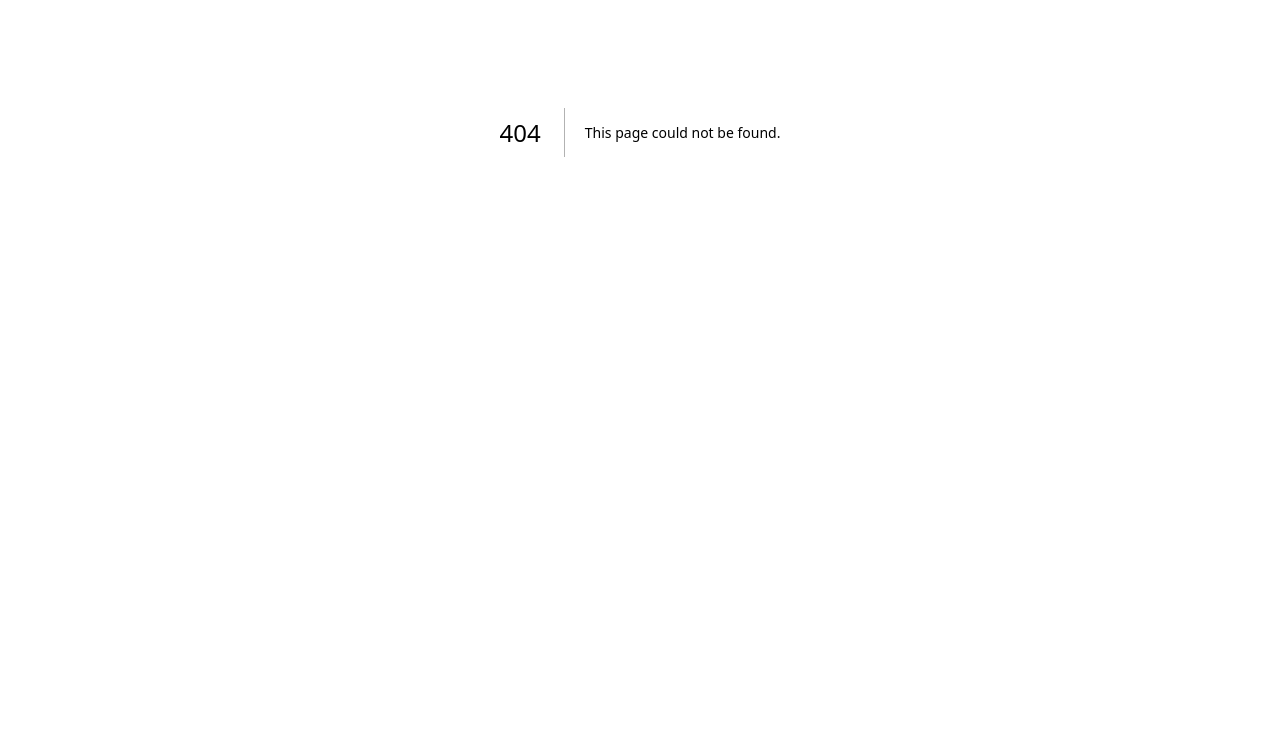
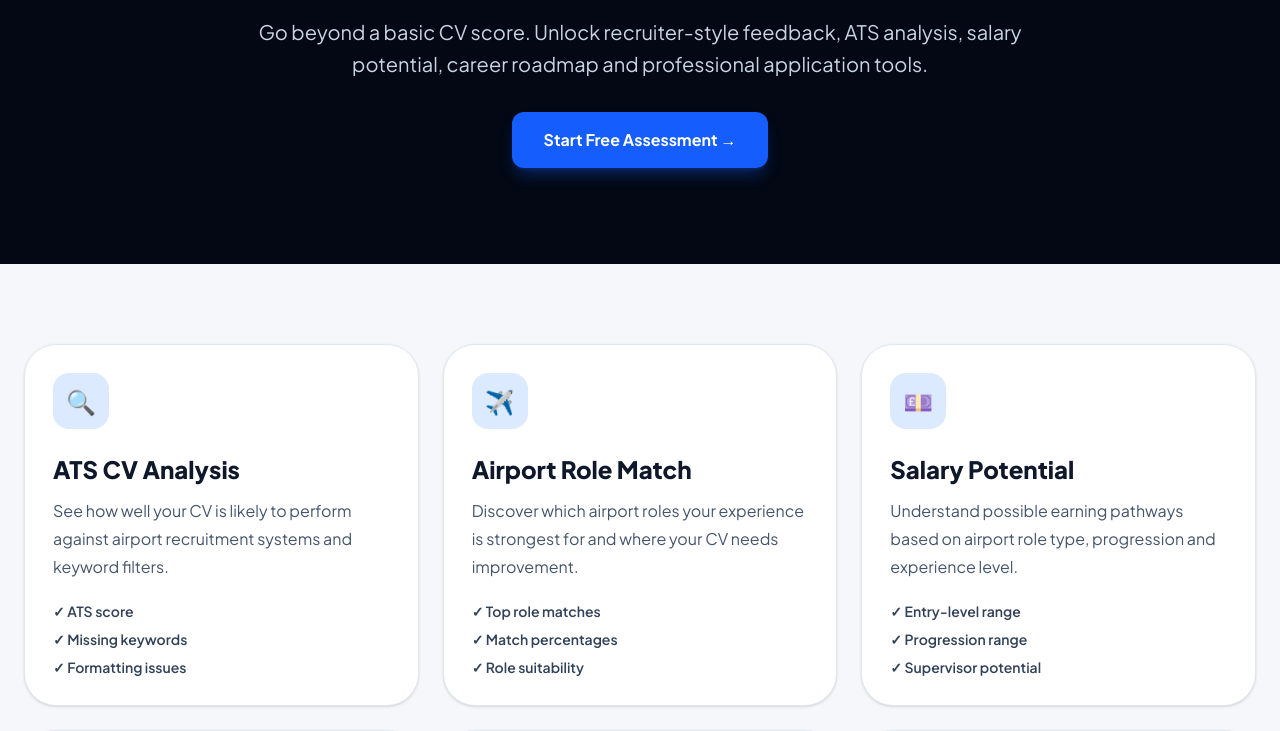
Before and after one commit to jjayakumaraero-eng/airportcv-web, a Next.js app: page /premium-report in a window 1280 px wide. Before the commit this address had no page. Shown: the part 268-999 px from the top of the page. Before the commit the page ends 800 px from the top, so only its background shows below. Built offline with nearby package versions, Linux system fonts and the light colour scheme.

Commit message:
Add premium report preview page

```diff
--- a/app/cv-checker/page.tsx
+++ b/app/cv-checker/page.tsx
@@ -761,7 +761,12 @@ return (
         </p>
 
         <button className="mt-8 rounded-xl bg-blue-600 px-8 py-4 font-bold text-white shadow-lg shadow-blue-600/30 transition hover:bg-blue-500">
-          Join the Early Access List →
+          <a
+  href="/premium-report"
+  className="mt-8 inline-flex rounded-xl bg-blue-600 px-8 py-4 font-bold text-white shadow-lg shadow-blue-600/30 transition hover:bg-blue-500"
+>
+  View Premium Report →
+</a>
         </button>
       </div>
         </div>
--- /dev/null
+++ b/app/premium-report/page.tsx
@@ -0,0 +1,154 @@
+export const metadata = {
+  title: "Premium Airport Career Report | AirportCV",
+  description:
+    "Preview the full AirportCV Premium Career Report including ATS analysis, salary potential, recruiter feedback, CV rewrite and interview preparation.",
+};
+
+export default function PremiumReportPage() {
+  return (
+    <main className="min-h-screen bg-[#f5f7fb] text-slate-900">
+      <section className="bg-[#030814] px-6 py-24 text-white">
+        <div className="mx-auto max-w-5xl text-center">
+          <p className="text-sm font-bold uppercase tracking-[0.25em] text-blue-400">
+            Premium Airport Career Report
+          </p>
+
+          <h1 className="mt-6 text-5xl font-extrabold md:text-6xl">
+            A Complete Career Report Built for Airport Job Seekers
+          </h1>
+
+          <p className="mx-auto mt-6 max-w-3xl text-xl leading-8 text-slate-300">
+            Go beyond a basic CV score. Unlock recruiter-style feedback, ATS analysis,
+            salary potential, career roadmap and professional application tools.
+          </p>
+
+          <a
+            href="/cv-checker"
+            className="mt-8 inline-flex rounded-xl bg-blue-600 px-8 py-4 font-bold text-white shadow-lg shadow-blue-600/30 hover:bg-blue-500"
+          >
+            Start Free Assessment →
+          </a>
+        </div>
+      </section>
+
+      <section className="px-6 py-20">
+        <div className="mx-auto grid max-w-7xl gap-6 md:grid-cols-2 lg:grid-cols-3">
+          {[
+            {
+              icon: "🔍",
+              title: "ATS CV Analysis",
+              desc: "See how well your CV is likely to perform against airport recruitment systems and keyword filters.",
+              points: ["ATS score", "Missing keywords", "Formatting issues"],
+            },
+            {
+              icon: "✈️",
+              title: "Airport Role Match",
+              desc: "Discover which airport roles your experience is strongest for and where your CV needs improvement.",
+              points: ["Top role matches", "Match percentages", "Role suitability"],
+            },
+            {
+              icon: "💷",
+              title: "Salary Potential",
+              desc: "Understand possible earning pathways based on airport role type, progression and experience level.",
+              points: ["Entry-level range", "Progression range", "Supervisor potential"],
+            },
+            {
+              icon: "🧠",
+              title: "Recruiter Feedback",
+              desc: "Get practical recruiter-style comments on what may reduce interview invitations.",
+              points: ["Recruiter concerns", "Strengths", "Weak areas"],
+            },
+            {
+              icon: "🗺️",
+              title: "90-Day Career Roadmap",
+              desc: "Receive a simple action plan to improve your CV, applications and interview readiness.",
+              points: ["Month 1 actions", "Month 2 actions", "Month 3 actions"],
+            },
+            {
+              icon: "📄",
+              title: "Professional CV Rewrite",
+              desc: "Turn your experience into stronger airport-focused CV language.",
+              points: ["Profile rewrite", "Skills section", "Experience bullets"],
+            },
+          ].map((item) => (
+            <div
+              key={item.title}
+              className="rounded-[2rem] border border-slate-200 bg-white p-7 shadow-sm transition hover:-translate-y-1 hover:shadow-xl"
+            >
+              <div className="flex h-14 w-14 items-center justify-center rounded-2xl bg-blue-100 text-2xl">
+                {item.icon}
+              </div>
+
+              <h2 className="mt-6 text-2xl font-extrabold">{item.title}</h2>
+
+              <p className="mt-3 leading-7 text-slate-600">{item.desc}</p>
+
+              <ul className="mt-5 space-y-2 text-sm font-semibold text-slate-700">
+                {item.points.map((point) => (
+                  <li key={point}>✓ {point}</li>
+                ))}
+              </ul>
+            </div>
+          ))}
+        </div>
+      </section>
+
+      <section className="px-6 pb-20">
+        <div className="mx-auto max-w-6xl rounded-[2rem] bg-white p-8 shadow-xl">
+          <p className="text-sm font-bold uppercase tracking-[0.25em] text-blue-600">
+            Example Report Flow
+          </p>
+
+          <h2 className="mt-4 text-4xl font-extrabold">
+            What the Full Report Will Include
+          </h2>
+
+          <div className="mt-10 space-y-5">
+            {[
+              ["1", "Airport Readiness Score", "Understand your current employability score."],
+              ["2", "Recruiter Review", "See what airport recruiters may notice first."],
+              ["3", "ATS Analysis", "Find missing keywords and formatting issues."],
+              ["4", "Career Match", "Compare your fit across multiple airport roles."],
+              ["5", "Career Roadmap", "Follow a practical improvement plan."],
+              ["6", "Application Pack", "Prepare your CV, cover letter and interview answers."],
+            ].map(([num, title, desc]) => (
+              <div
+                key={num}
+                className="flex gap-5 rounded-2xl bg-slate-50 p-5"
+              >
+                <div className="flex h-10 w-10 shrink-0 items-center justify-center rounded-xl bg-blue-600 font-bold text-white">
+                  {num}
+                </div>
+
+                <div>
+                  <h3 className="font-extrabold">{title}</h3>
+                  <p className="mt-1 text-slate-600">{desc}</p>
+                </div>
+              </div>
+            ))}
+          </div>
+        </div>
+      </section>
+
+      <section className="px-6 pb-24">
+        <div className="mx-auto max-w-6xl rounded-[2rem] bg-gradient-to-r from-[#030814] via-[#071d45] to-[#0b3b91] p-10 text-center text-white shadow-2xl">
+          <h2 className="text-3xl font-extrabold">
+            Premium Reports Are Launching Soon
+          </h2>
+
+          <p className="mx-auto mt-4 max-w-2xl text-slate-200">
+            Start with a free AirportCV assessment today. When premium reports launch,
+            early users will be first to unlock the full career report.
+          </p>
+
+          <a
+            href="/cv-checker"
+            className="mt-8 inline-flex rounded-xl bg-blue-600 px-8 py-4 font-bold text-white shadow-lg shadow-blue-600/30 hover:bg-blue-500"
+          >
+            Get Free Career Assessment →
+          </a>
+        </div>
+      </section>
+    </main>
+  );
+}
```
